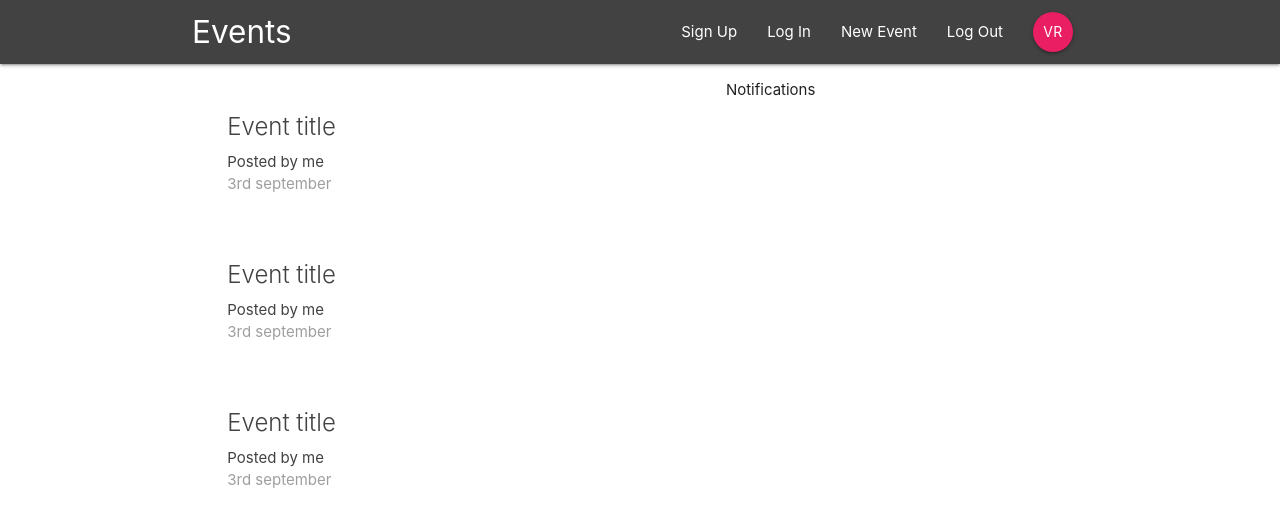
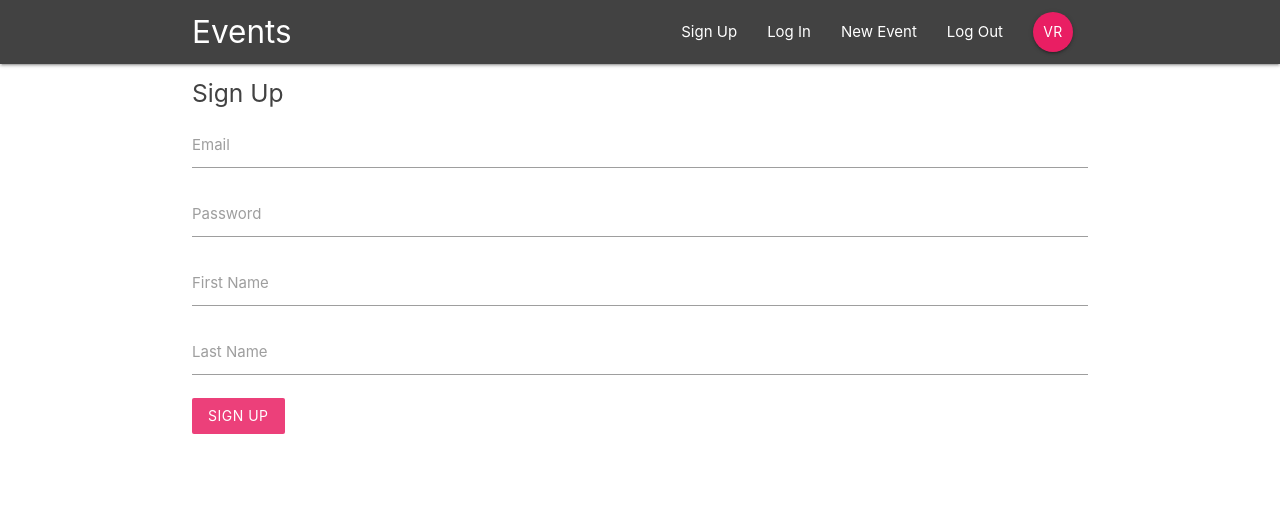
Before and after one commit to ViktoriaRo/DSCC_Events, a React (Create React App) app: page /signup in a window 1280 px wide. Shown: the top 526 px of the page. Built offline with nearby package versions, Linux system fonts and the light colour scheme.

Commit message:
signin signup pages

```diff
--- a/public/index.html
+++ b/public/index.html
@@ -37,5 +37,6 @@
       To begin the development, run `npm start` or `yarn start`.
       To create a production bundle, use `npm run build` or `yarn build`.
     -->
+    <script src="https://cdnjs.cloudflare.com/ajax/libs/materialize/1.0.0/js/materialize.min.js"></script>
   </body>
 </html>
--- a/src/App.js
+++ b/src/App.js
@@ -2,6 +2,10 @@
 import { BrowserRouter, Switch, Route } from 'react-router-dom';
 import Navbar from './components/layout/Navbar';
 import Dashboard from './components/dashboard/Dashboard';
+import EventDetails from './components/events/EventDetails';
+import SignIn from './components/auth/SignIn';
+import SignUp from './components/auth/SignUp';
+
 
 
 class App extends Component {
@@ -11,7 +15,11 @@
         <div className="App">
           <Navbar />
           <Switch>
-            <Route path='/' component={Dashboard} />
+            <Route exact path='/' component={Dashboard} />
+            <Route path='/event/:id' component={EventDetails} />
+            <Route path='/signin' component={SignIn} />
+            <Route path='/signup' component={SignUp} />
+
           </Switch>
         </div>
 
--- a/src/components/auth/SignIn.js
+++ b/src/components/auth/SignIn.js
@@ -0,0 +1,39 @@
+import React, { Component } from 'react'
+
+class SignIn extends Component {
+    state ={
+        email: '',
+        password: ''
+    }
+    handleChange = (e) => {
+        this.setState({
+            [e.target.id]: e.target.value
+        })
+    }
+    handleSubmit = (e) => {
+        e.preventDefault()
+        console.log(this.state)
+    }
+    render() {
+        return (
+        <div className="container">
+            <form onSubmit={this.handleSubmit} className="white">
+                <h5 className="grey-text text-darken-3">Sign In</h5>
+                <div className="input-field">
+                    <label htmlFor="email">Email</label>
+                    <input type="email" id="email" onChange={this.handleChange} />
+                </div>
+                <div className="input-field">
+                    <label htmlFor="password">Password</label>
+                    <input type="password" id="password" onChange={this.handleChange} />
+                </div>
+                <div className="input-field">
+                    <button className="btn pink lighten-1 z-depth-0">Login</button>
+                </div>
+            </form>
+        </div>
+        )
+    }
+}
+
+export default SignIn
--- a/src/components/auth/SignUp.js
+++ b/src/components/auth/SignUp.js
@@ -0,0 +1,49 @@
+import React, { Component } from 'react'
+
+class SignIn extends Component {
+    state ={
+        email: '',
+        password: '',
+        firstName: '',
+        lastName: ''
+    }
+    handleChange = (e) => {
+        this.setState({
+            [e.target.id]: e.target.value
+        })
+    }
+    handleSubmit = (e) => {
+        e.preventDefault()
+        console.log(this.state)
+    }
+    render() {
+        return (
+        <div className="container">
+            <form onSubmit={this.handleSubmit} className="white">
+                <h5 className="grey-text text-darken-3">Sign Up</h5>
+                <div className="input-field">
+                    <label htmlFor="email">Email</label>
+                    <input type="email" id="email" onChange={this.handleChange} />
+                </div>
+                <div className="input-field">
+                    <label htmlFor="password">Password</label>
+                    <input type="password" id="password" onChange={this.handleChange} />
+                </div>
+                <div className="input-field">
+                    <label htmlFor="firstName">First Name</label>
+                    <input type="text" id="firstName" onChange={this.handleChange} />
+                </div>
+                <div className="input-field">
+                    <label htmlFor="lastName">Last Name</label>
+                    <input type="text" id="lastName" onChange={this.handleChange} />
+                </div>
+                <div className="input-field">
+                    <button className="btn pink lighten-1 z-depth-0">Sign up</button>
+                </div>
+            </form>
+        </div>
+        )
+    }
+}
+
+export default SignIn
--- a/src/components/events/EventDetails.js
+++ b/src/components/events/EventDetails.js
@@ -0,0 +1,21 @@
+import React from 'react'
+
+const EventDetails = (props) => {
+    const id = props.match.params.id;
+  return (
+    <div className="container section project-details">
+      <div className="card z-depth-0">
+          <div className="card-content">
+              <span className="card-title">Event title - {id}</span>
+              <p>Is branched in my up strictly remember. Songs but chief has ham widow downs. Genius or so up vanity cannot. Large do tried going about water defer by. Silent son man she wished mother. Distrusts allowance do knowledge eagerness assurance additions to. </p>
+          </div>
+          <div className="card-action grey lighten-4 grey-text">
+              <div>Posted by me</div>
+              <div>2nd septembber</div>
+          </div>
+      </div>
+    </div>
+  )
+}
+
+export default EventDetails
```
